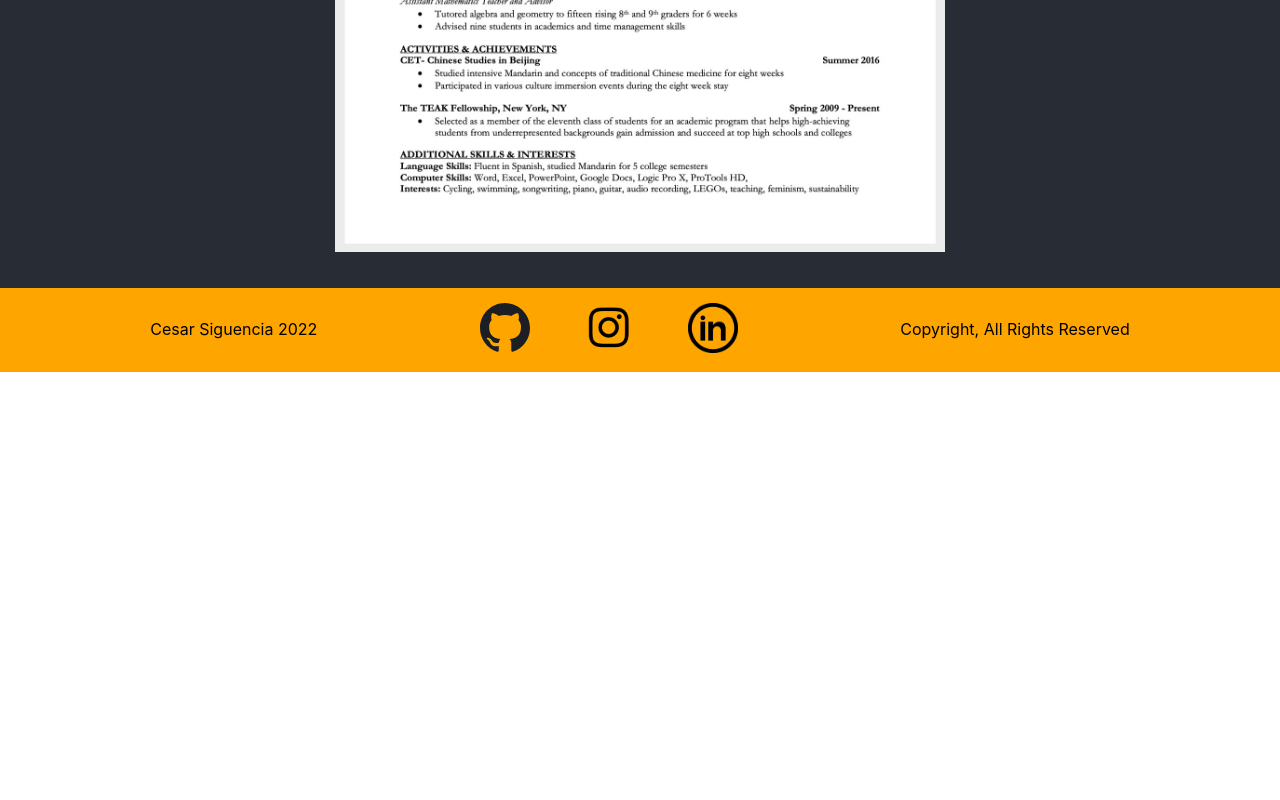
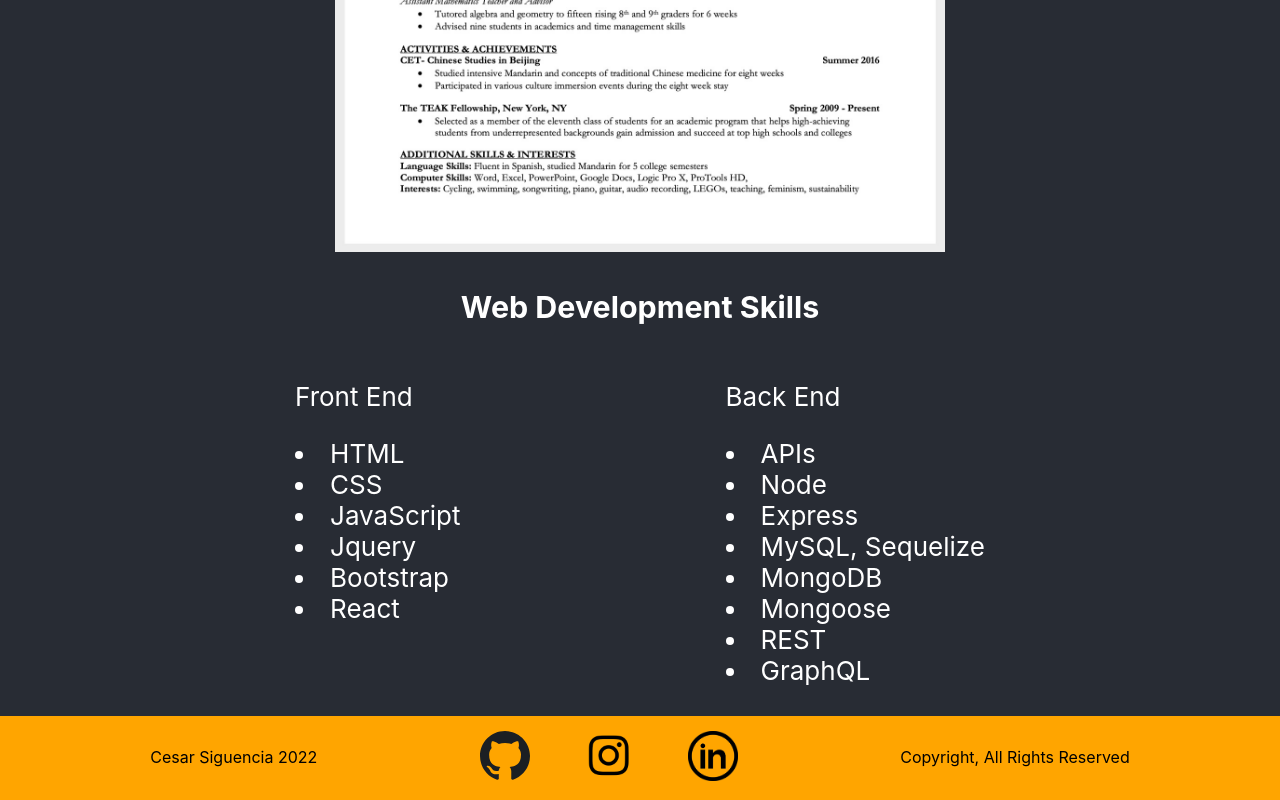
Before and after one commit to cesarsiguencia/my-react-portfolio, a React (Create React App) app: page /resume in a window 1280 px wide. Shown: the part 762-1562 px from the top of the page. Before the commit the page ends 1134 px from the top, so only its background shows below. Built offline with nearby package versions, Linux system fonts and the light colour scheme.

Commit message:
web development skills uploaded

```diff
--- a/src/App.css
+++ b/src/App.css
@@ -91,6 +91,15 @@ a:active{
   width: 25%
 }
 
+.skill-lists{
+  display: flex;
+  justify-content: space-evenly;
+}
+
+.list-divs{
+  text-align: left;
+}
+
 @keyframes App-logo-spin {
   from {
     transform: rotate(0deg);
--- a/src/pages/Resume.js
+++ b/src/pages/Resume.js
@@ -11,6 +11,36 @@ const Resume = () => {
             <p className="body-texts">Click on the image below to download the PDF version</p>
             <a href={resume} download><img src={image} width="50%"/>
             </a>
+
+            <div>
+                <h3>Web Development Skills</h3>
+                <div className="skill-lists">
+                    <div className="list-divs">
+                    <p clasName="body-texts">Front End</p>
+
+                        <li>HTML</li>
+                        <li>CSS</li>
+                        <li>JavaScript</li>
+                        <li>Jquery</li>
+                        <li>Bootstrap</li>
+                        <li>React</li>
+
+                    </div>
+
+                    <div className="list-divs">
+                    <p clasName="body-texts">Back End</p>
+
+                        <li>APIs</li>
+                        <li>Node</li>
+                        <li>Express</li>
+                        <li>MySQL, Sequelize</li>
+                        <li>MongoDB</li>
+                        <li>Mongoose</li>
+                        <li>REST</li>
+                        <li>GraphQL</li>
+                    </div>
+                </div>
+            </div>
         </div>
     )
 }
```
